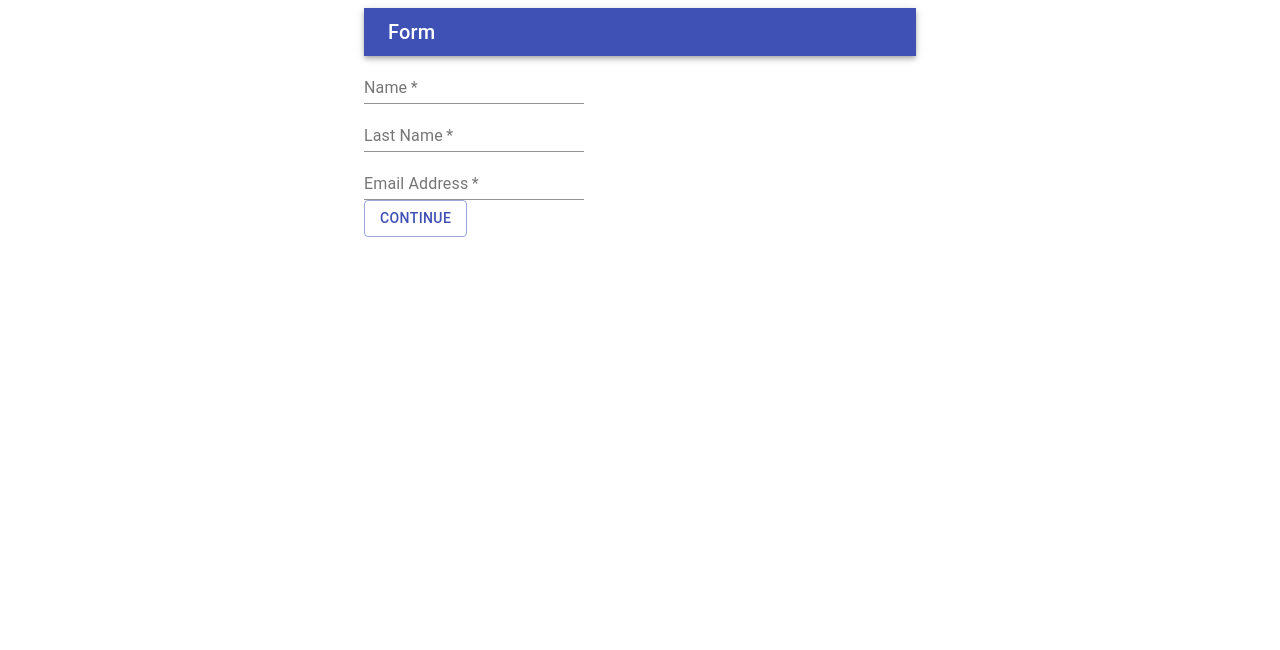
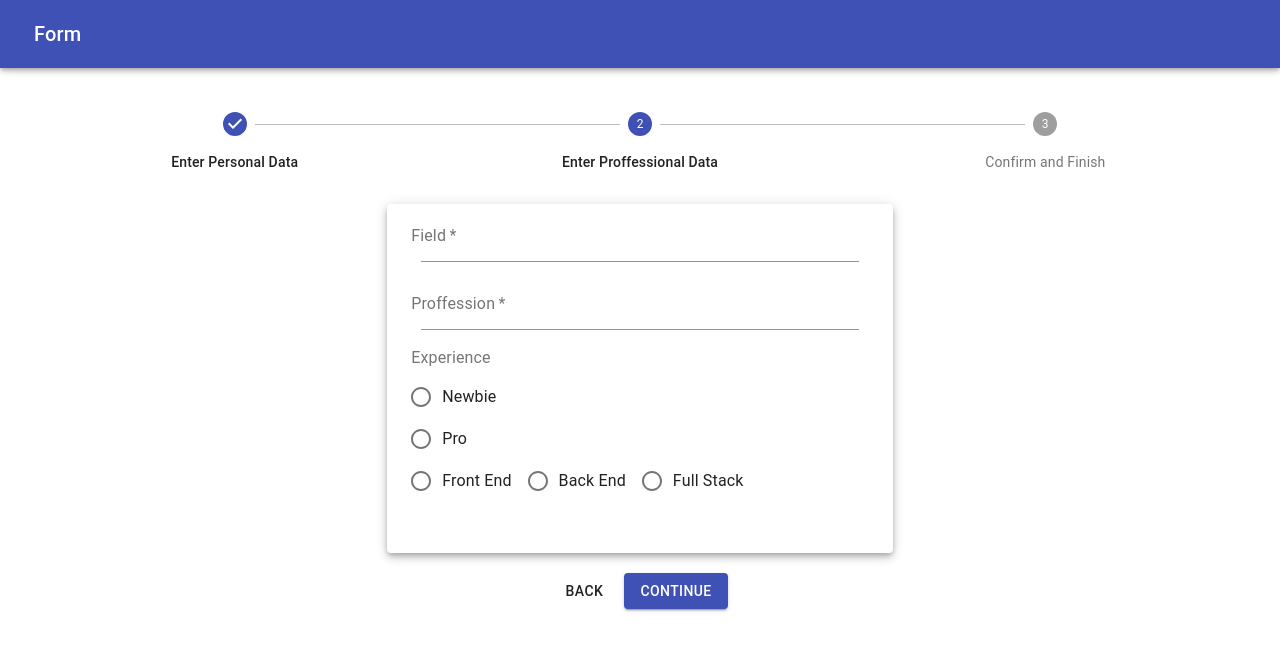
Before and after one commit to saadusufzai/MultiStep-React-Form, a React (Create React App) app: page / in a window 1280 px wide. Both pictures are taken after a click on the button "CONTINUE". Shown: the top 650 px of the page. Built offline with nearby package versions, Linux system fonts and the light colour scheme.

Commit message:
personal and proffeession UI done

```diff
--- a/src/App.js
+++ b/src/App.js
@@ -1,13 +1,13 @@
 import React from 'react';
 import './App.css';
-import MainForm from './components/Form/MainForm';
 import Header from './components/Header'
+import Steper from './components/Stepper/Steper'
 
 function App() {
   return (
   <div>
     <Header />
-    <MainForm />
+    <Steper />
   </div>
   );
 }
--- /dev/null
+++ b/src/components/Form/ConfirmForm.js
@@ -0,0 +1,9 @@
+import React from 'react'
+
+export default function ConfirmForm() {
+    return (
+        <div>
+            <h1>Confirm</h1>
+        </div>
+    )
+}
--- a/src/components/Form/MainForm.js
+++ /dev/null
@@ -1,46 +0,0 @@
-import React from 'react'
-import FormControl from '@material-ui/core/FormControl';
-import {InputLabel, Input, Box, Container, TextField, Button} from '@material-ui/core';
-
-export default function MainForm() {
-
-
-
-    return (
-        <Container  maxWidth='sm'>
-            <FormControl  variant='filled'  >
-                <div>
-                <TextField
-                    id='name'
-                    label='Name'
-                    type='text'
-                    required
-
-                />
-                </div>
-                <div>
-                <TextField
-                    id='lastName'
-                    label='Last Name'
-                    type='text'
-                    required
-
-
-                />
-                </div>
-                <div>
-                <TextField
-                    id='email'
-                    label='Email Address'
-                    type='Email'
-                    required
-
-                />
-                </div>
-
-                <div><Button  variant='outlined' color='primary' >Continue</Button>
-                </div>
-            </FormControl>
-        </Container>
-    )
-}
--- /dev/null
+++ b/src/components/Form/PersonalForm.js
@@ -0,0 +1,38 @@
+import React from "react";
+import FormControl from "@material-ui/core/FormControl";
+import { Container, TextField, Paper } from "@material-ui/core";
+import { makeStyles } from "@material-ui/core/styles";
+
+const useStyles = makeStyles((theme) => ({
+  root: {
+    width: "40%",
+    margin: '0 auto',
+    paddingBottom:'4%',
+  },
+  input: {
+      padding:'10px'
+  },
+}));
+
+export default function PersonalForm() {
+  const styles = useStyles();
+
+  return (
+    <Paper elevation='5'  className={styles.root}>
+      <Container >
+        <FormControl fullWidth variant="filled">
+          <TextField  className={styles.input} label="Name" type="text" required />
+
+          <TextField  className={styles.input} label="Last Name" type="text" required />
+
+          <TextField
+            className={styles.input}
+            label="Email Address"
+            type="Email"
+            required
+          />
+        </FormControl>
+      </Container>
+    </Paper>
+  );
+}
--- /dev/null
+++ b/src/components/Form/ProffessionalForm.js
@@ -0,0 +1,68 @@
+import React from "react";
+import FormControl from "@material-ui/core/FormControl";
+import {
+  Container,
+  FormControlLabel,
+  TextField,
+  Paper,
+  Radio,
+  RadioGroup,
+  FormLabel,
+  FormGroup,
+  Checkbox,
+} from "@material-ui/core";
+import { makeStyles } from "@material-ui/core/styles";
+
+const useStyles = makeStyles((theme) => ({
+  root: {
+    width: "40%",
+    margin: "0 auto",
+    paddingBottom: "4%",
+  },
+  input: {
+    padding: "10px",
+  },
+  label:{
+      padding:'10px 0 10px 0 '
+  }
+}));
+
+export default function ProffessionalForm() {
+  const styles = useStyles();
+
+  return (
+    <Paper elevation="5" className={styles.root}>
+      <Container>
+        <FormControl fullWidth variant="filled">
+          <TextField
+            className={styles.input}
+            label="Field"
+            type="text"
+            required
+          />
+
+          <TextField
+            className={styles.input}
+            label="Proffession"
+            type="text"
+            required
+          />
+          <FormLabel className={styles.label} >Experience</FormLabel>
+          <RadioGroup aria-label="experience" name="experience1">
+            <FormControlLabel
+              value="Newbie"
+              control={<Radio />}
+              label="Newbie"
+            />
+            <FormControlLabel value="Pro" control={<Radio />} label="Pro" />
+          </RadioGroup>
+          <RadioGroup color="primary" row>
+              <FormControlLabel color="secondary"  value='FrontEnd' control={<Radio/>} label='Front End' />
+              <FormControlLabel value='BackEnd' control={<Radio/>} label='Back End'/>
+              <FormControlLabel value='FullStack' control={<Radio/>} label='Full Stack' />
+          </RadioGroup>
+        </FormControl>
+      </Container>
+    </Paper>
+  );
+}
--- a/src/components/Header.js
+++ b/src/components/Header.js
@@ -2,20 +2,32 @@ import React from 'react';
 import AppBar from '@material-ui/core/AppBar';
 import Typography from '@material-ui/core/Typography';
 import { Toolbar, Container } from '@material-ui/core';
+import { makeStyles } from '@material-ui/core/styles'
 
+const useStyle = makeStyles((theme)=>({
+  root:{
+    marginBottom:10
+  },
+  navBar:{
+    color:'#fff',
+    padding:10,
+
+  }
+
+}))
 
 export default function Header() {
-
+  const styles = useStyle()
 
   return (
     <div>
-     <Container maxWidth='sm'>
-     <AppBar color='primary' position="sticky">
+
+     <AppBar className={styles.navBar} color='primary' >
        <Toolbar variant='dense'>
          <Typography align='center'  variant='h6'>Form</Typography>
        </Toolbar>
       </AppBar>
-     </Container>
+
     </div>
   );
 }
--- /dev/null
+++ b/src/components/Stepper/Steper.js
@@ -0,0 +1,102 @@
+import React from 'react';
+import { makeStyles } from '@material-ui/core/styles';
+import Stepper from '@material-ui/core/Stepper';
+import Step from '@material-ui/core/Step';
+import StepLabel from '@material-ui/core/StepLabel';
+import Button from '@material-ui/core/Button';
+import Typography from '@material-ui/core/Typography';
+import PersonalForm from '../Form/PersonalForm';
+import ProffessionalForm from '../Form/ProffessionalForm';
+import ConfirmForm from '../Form/ConfirmForm';
+
+const useStyles = makeStyles((theme) => ({
+  root: {
+    width: '100%',
+    paddingTop: theme.spacing(10)
+  },
+  backButton: {
+    marginRight: theme.spacing(1),
+  },
+  instructions: {
+    marginTop: theme.spacing(1),
+    marginBottom: theme.spacing(1),
+  },
+  btn:{
+    textAlign:'center',
+    marginTop:'20px'
+},
+Button:{
+
+}
+}));
+
+function getSteps() {
+  return ['Enter Personal Data', 'Enter Proffessional Data', 'Confirm and Finish'];
+}
+
+function getStepContent(stepIndex) {
+  switch (stepIndex) {
+    case 0:
+      return <PersonalForm/>;
+    case 1:
+      return <ProffessionalForm/>;
+    case 2:
+      return <ConfirmForm/>;
+    default:
+      return 'Unknown stepIndex';
+  }
+}
+
+export default function HorizontalLabelPositionBelowStepper() {
+  const classes = useStyles();
+  const [activeStep, setActiveStep] = React.useState(0);
+  const steps = getSteps();
+
+  const handleNext = () => {
+    setActiveStep((prevActiveStep) => prevActiveStep + 1);
+  };
+
+  const handleBack = () => {
+    setActiveStep((prevActiveStep) => prevActiveStep - 1);
+  };
+
+  const handleReset = () => {
+    setActiveStep(0);
+  };
+
+  return (
+    <div className={classes.root}>
+      <Stepper activeStep={activeStep} alternativeLabel>
+        {steps.map((label) => (
+          <Step key={label}>
+            <StepLabel>{label}</StepLabel>
+          </Step>
+        ))}
+      </Stepper>
+      <div>
+        {activeStep === steps.length ? (
+          <div>
+            <Typography className={classes.instructions}>All steps completed</Typography>
+            <Button onClick={handleReset}>Reset</Button>
+          </div>
+        ) : (
+          <div>
+            <Typography className={classes.instructions}>{getStepContent(activeStep)}</Typography>
+            <div className={classes.btn} >
+              <Button
+                disabled={activeStep === 0}
+                onClick={handleBack}
+                className={classes.backButton}
+              >
+                Back
+              </Button>
+              <Button className={classes.Button} variant="contained" color="primary" onClick={handleNext}>
+                {activeStep === steps.length - 1 ? 'Finish' : 'Continue'}
+              </Button>
+            </div>
+          </div>
+        )}
+      </div>
+    </div>
+  );
+}
```
